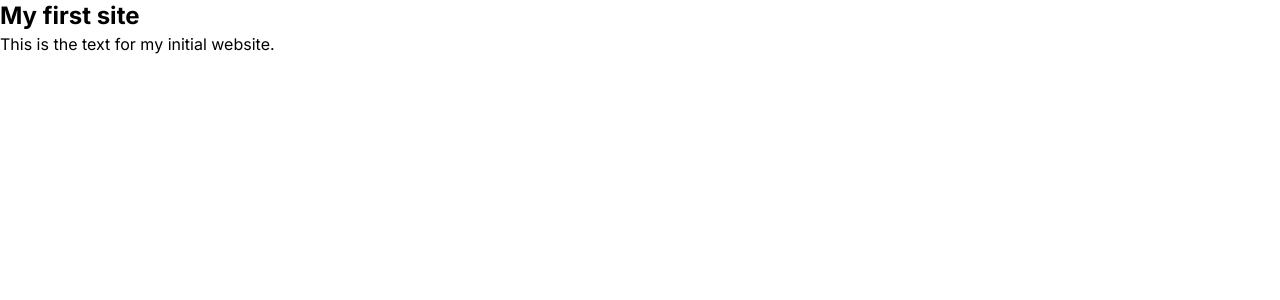
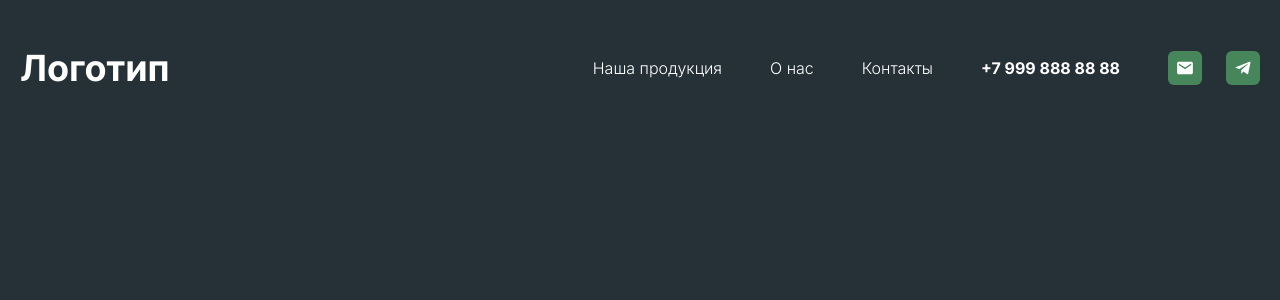
Before and after one commit to in9vr/Landing-page, a Next.js app: page / in a window 1280 px wide. Shown: the top 300 px of the page. Built offline with nearby package versions, Linux system fonts and the light colour scheme.

Commit message:
Create Header block

```diff
--- a/package.json
+++ b/package.json
@@ -13,7 +13,8 @@
     "next": "15.3.1",
     "next-image-export-optimizer": "^1.19.0",
     "react": "^19.0.0",
-    "react-dom": "^19.0.0"
+    "react-dom": "^19.0.0",
+    "react-icons": "^5.5.0"
   },
   "devDependencies": {
     "@eslint/eslintrc": "^3",
--- /dev/null
+++ b/src/app/components/blocks/Header.jsx
@@ -0,0 +1,51 @@
+import { IoMdMail } from 'react-icons/io';
+import { BiLogoTelegram } from 'react-icons/bi';
+import { GiHamburgerMenu } from 'react-icons/gi';
+import Link from 'next/link';
+
+export default function Header() {
+  return (
+    <header className='flex justify-between h-20 mt-7'>
+      <div className='flex grow flex-col lg:flex-row lg:justify-between lg:items-center gap-2'>
+        <Link href='/' className='font-black text-4xl'>
+          Логотип
+        </Link>
+        <div className='flex flex-col lg:flex-row lg:justify-between lg:items-center gap-2 lg:gap-12'>
+          <nav className='hidden lg:block'>
+            <ul className='flex gap-12 font-light'>
+              <li>
+                <Link href={'#products'}>Наша продукция</Link>
+              </li>
+              <li>
+                <Link href={'#about'}>О нас</Link>
+              </li>
+
+              <li>
+                <Link href={'#contacts'}>Контакты</Link>
+              </li>
+            </ul>
+          </nav>
+
+          <span className='font-black'>+7 999 888 88 88</span>
+
+          <div className='flex gap-6 items-start'>
+            <div className='flex bg-primary rounded-md text-on-primary p-2'>
+              <Link href={'mailto:mail@email.ru'}>
+                <IoMdMail size={18} />
+              </Link>
+            </div>
+
+            <div className='flex bg-primary rounded-md text-on-primary p-2'>
+              <Link href={'tg://resolve?domain=@someTgAccountName'}>
+                <BiLogoTelegram size={18} />
+              </Link>
+            </div>
+          </div>
+        </div>
+      </div>
+      <div className='block lg:hidden'>
+        <GiHamburgerMenu size={40} />
+      </div>
+    </header>
+  );
+}
--- /dev/null
+++ b/src/app/components/sections/Hero.jsx
@@ -0,0 +1,11 @@
+import Header from '../blocks/Header';
+
+export default function Hero() {
+  return (
+    <div className='min-h-screen bg-secondary text-on-secondary'>
+      <div className='flex flex-col mx-auto w-full max-w-7xl h-auto px-5 break-words'>
+        <Header />
+      </div>
+    </div>
+  );
+}
--- a/src/app/globals.css
+++ b/src/app/globals.css
@@ -19,6 +19,8 @@ body {
   margin: 0;
   padding: 0;
   scroll-behavior: smooth;
+  color: var(--color-on-background);
+  background-color: var(--color-background);
 }
 
 a {
--- a/src/app/layout.js
+++ b/src/app/layout.jsx
@@ -16,7 +16,7 @@ export const metadata = {
 export default function RootLayout({ children }) {
   return (
     <html lang='ru' suppressHydrationWarning>
-      <body className={`${inter.variable} antialiased`}>{children}</body>
+      <body className={`${inter.variable}`}>{children}</body>
     </html>
   );
 }
--- a/src/app/page.js
+++ /dev/null
@@ -1,8 +0,0 @@
-export default function Home() {
-  return (
-    <>
-      <h1 className='text-2xl font-bold'>My first site</h1>
-      <p>This is the text for my initial website.</p>
-    </>
-  );
-}
--- /dev/null
+++ b/src/app/page.jsx
@@ -0,0 +1,9 @@
+import Hero from './components/sections/Hero';
+
+export default function Home() {
+  return (
+    <>
+      <Hero />
+    </>
+  );
+}
--- /dev/null
+++ b/src/app/styles/base-colors.css
@@ -0,0 +1,8 @@
+:root {
+  --color-primary: 138 30% 40%;
+  --color-secondary: 200 19% 18%;
+  --color-on-primary: 0 0% 100%;
+  --color-on-secondary: 0 0% 100%;
+  --color-background: 0 0% 100%;
+  --color-on-background: 0 0% 0%;
+}
--- a/src/app/styles/custom-base-styles.css
+++ b/src/app/styles/custom-base-styles.css
@@ -1,4 +1,5 @@
 @import './base-fonts.css';
+@import './base-colors.css';
 
 @layer base {
 }
--- a/tailwind.config.js
+++ b/tailwind.config.js
@@ -6,6 +6,14 @@ const config = {
         default: ['var(--font-inter)', 'sans-serif !important'],
         accent: ['var(--font-inter)', 'sans-serif !important'],
       },
+      colors: {
+        primary: 'hsl(var(--color-primary) / <alpha-value>)',
+        secondary: 'hsl(var(--color-secondary) / <alpha-value>)',
+        background: 'hsl(var(--color-background) / <alpha-value>)',
+        'on-primary': 'hsl(var(--color-on-primary) / <alpha-value>)',
+        'on-secondary': 'hsl(var(--color-on-secondary) / <alpha-value>)',
+        'on-background': 'hsl(var(--color-on-background) / <alpha-value>)',
+      },
     },
   },
   plugins: [],
```
Also changed, not shown: 2 other files (tests, documents, lock files or other folders).
